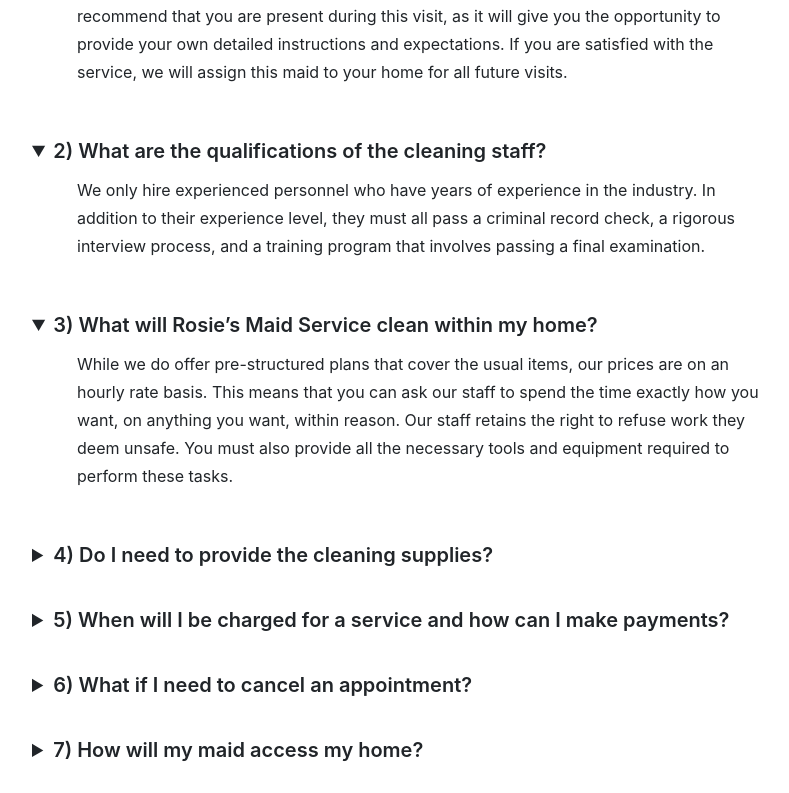
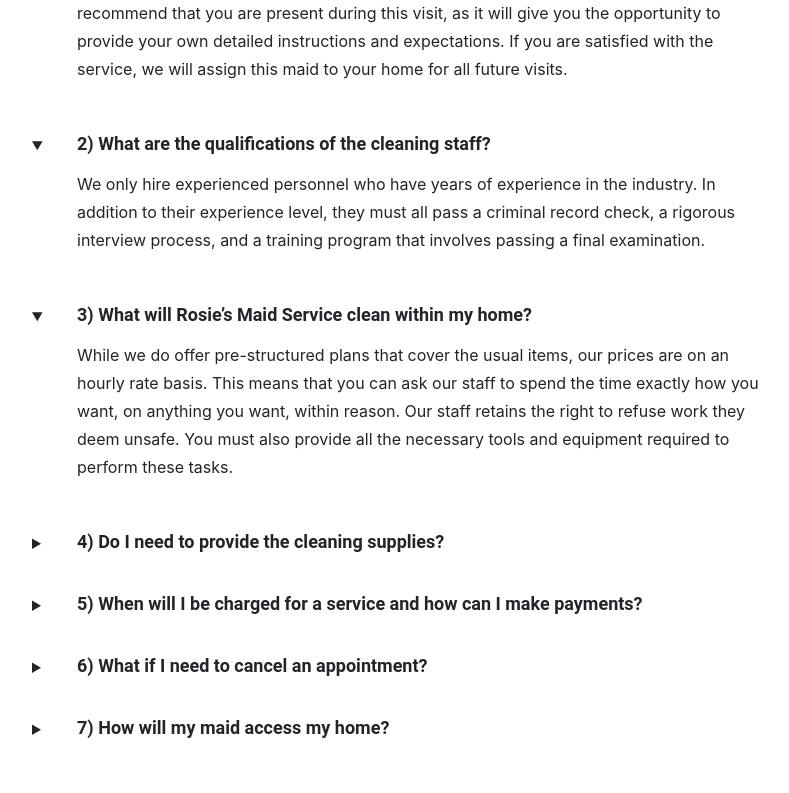
Before and after one commit to nmakuch/rosies-ms-nextjs, a Next.js app: page /faq in a window 1280 px wide. Shown: the part 787-1580 px from the top of the page, without its empty margins (243-1032 px from the left). Built offline with nearby package versions, Linux system fonts and the light colour scheme.

Commit message:
fixed faq li's

```diff
--- a/pages/faq.js
+++ b/pages/faq.js
@@ -35,10 +35,15 @@
                 font-size: 16px;
                 details {
                   margin-bottom: 25px;
-                  summary {
-                    margin-bottom: 10px;
-                    font-size: 20px;
-                    font-weight: 600;
+
+                  summary p {
+                    margin-bottom: -15px;
+                    font-size: 18px;
+                    font-weight: 700;
+                    margin-top 0;
+                    position: relative;
+                    top: -27px;
+                    font-family: 'Roboto', sans-serif;
                   }
 
                   summary:focus {
@@ -46,12 +51,12 @@
                   }
 
                   summary:hover {
-                    color: 	#007bff;
+                    color: #007bff;
                   }
 
                   summary::-webkit-details-marker {
-                      font-size: 20px;
-                      padding-right: 20px;
+                    font-size: 20px;
+                    padding-right: 20px;
                   }
                 }
 
@@ -64,7 +69,7 @@
               <div className="col-lg-8 offset-lg-2">
                 <details open>
                   <summary>
-                    <span>1) Who will clean my home?</span>
+                    <p>1) Who will clean my home?</p>
                   </summary>
                   <p>
                     For your first visit, we will send one of our professional
@@ -77,9 +82,9 @@
                 </details>
                 <details open>
                   <summary>
-                    <span>
+                    <p>
                       2) What are the qualifications of the cleaning staff?
-                    </span>
+                    </p>
                   </summary>
                   <p>
                     We only hire experienced personnel who have years of
@@ -91,9 +96,9 @@
                 </details>
                 <details open>
                   <summary>
-                    <span>
+                    <p>
                       3) What will Rosie’s Maid Service clean within my home?
-                    </span>
+                    </p>
                   </summary>
                   <p>
                     While we do offer pre-structured plans that cover the usual
@@ -107,7 +112,7 @@
                 </details>
                 <details>
                   <summary>
-                    <span>4) Do I need to provide the cleaning supplies?</span>
+                    <p>4) Do I need to provide the cleaning supplies?</p>
                   </summary>
                   <p>
                     Yes. There are a couple of major reasons for this. Firstly,
@@ -124,10 +129,10 @@
                 </details>
                 <details>
                   <summary>
-                    <span>
+                    <p>
                       5) When will I be charged for a service and how can I make
                       payments?
-                    </span>
+                    </p>
                   </summary>
                   <p>
                     You will be sent an invoice via e-mail following the
@@ -137,7 +142,7 @@
                 </details>
                 <details>
                   <summary>
-                    <span>6) What if I need to cancel an appointment?</span>
+                    <p>6) What if I need to cancel an appointment?</p>
                   </summary>
                   <p>
                     No problem. As long as you give us a minimum of 24 hours
@@ -146,7 +151,7 @@
                 </details>
                 <details>
                   <summary>
-                    <span>7) How will my maid access my home?</span>
+                    <p>7) How will my maid access my home?</p>
                   </summary>
                   <p
                     css={css`
--- a/pages/index.js
+++ b/pages/index.js
@@ -25,7 +25,7 @@
           howTitle="A Clean Home In 3 Easy Steps:"
           item1img="img/booking.png"
           item1name="1) Book a visit"
-          item1text="Use our online booking tool or call us at 437-777-MAID to schedule a booking with one of our cleaning professionals."
+          item1text="Use our online booking tool or call us at (437) 777-MAID to schedule a booking with one of our cleaning professionals."
           item2img="img/cleaning.png"
           item2name="2) We Clean"
           item2text="Our professional cleaning staff will clean your home to your exact specifications. Satisfaction is guaranteed."
```
